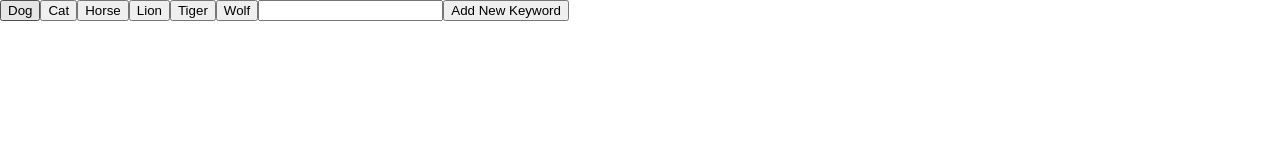
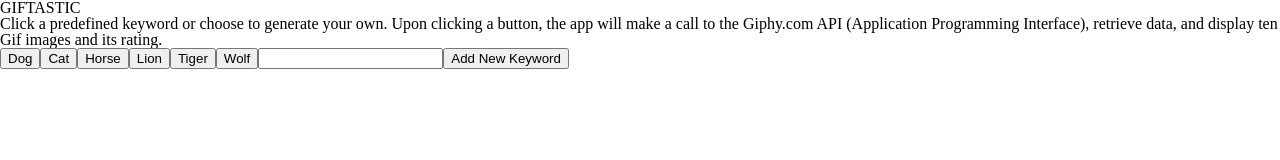
Before and after one commit to makicoding/GifTastic, a plain HTML site: page index.html in a window 1280 px wide. Drawn offline with nearby package versions, Linux system fonts and the light colour scheme.

Commit message:
190225 9:26am Commit

```diff
--- a/index.html
+++ b/index.html
@@ -14,8 +14,17 @@
 
 </head>
 <body>
+    <!-- Header -->
+    <h1>GIFTASTIC</h1>
 
-    <!-- jQuery Link and JavaScript Link must come first since "var btn" must appear first -->
+    <!-- Instructions -->
+    <p>Click a predefined keyword or choose to generate your own. Upon clicking a button, the app will make a call to the Giphy.com API (Application Programming Interface), retrieve data, and display ten Gif images and its rating.</p>
+
+
+
+    <!-- jQuery Link and JavaScript Link must come here since "var btn" must appear after the Header,
+         and before class="newUserButtons" -->
+
     <!-- jQuery Link -->
     <script type="text/javascript" src="https://cdnjs.cloudflare.com/ajax/libs/jquery/3.2.1/jquery.min.js"></script>
     <!-- JavaScript Link -->
```
Also changed, not shown: 1 other file.
